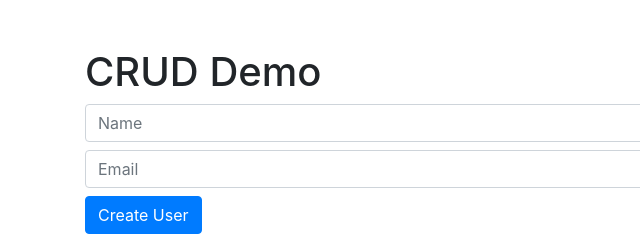
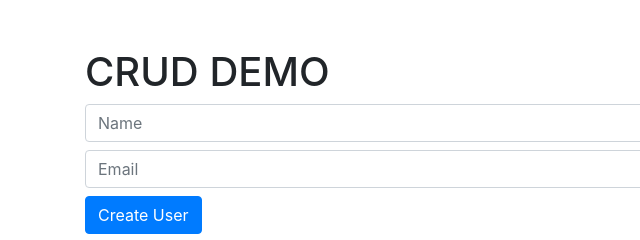
Before and after one commit to balavenkatesh-official/ecs, a plain HTML site: page index.html in a window 1280 px wide. Shown: the top 240 px of the page, 0-640 px from the left. Drawn offline with nearby package versions, Linux system fonts and the light colour scheme; no server answers.

Commit message:
Update index.html

```diff
--- a/index.html
+++ b/index.html
@@ -8,7 +8,7 @@
 </head>
 <body>
     <div class="container">
-        <h1 class="mt-5">CRUD Demo</h1>
+        <h1 class="mt-5">CRUD DEMO</h1>
         <div class="mb-3">
             <input type="text" id="name" class="form-control" placeholder="Name">
             <input type="email" id="email" class="form-control mt-2" placeholder="Email">
```
